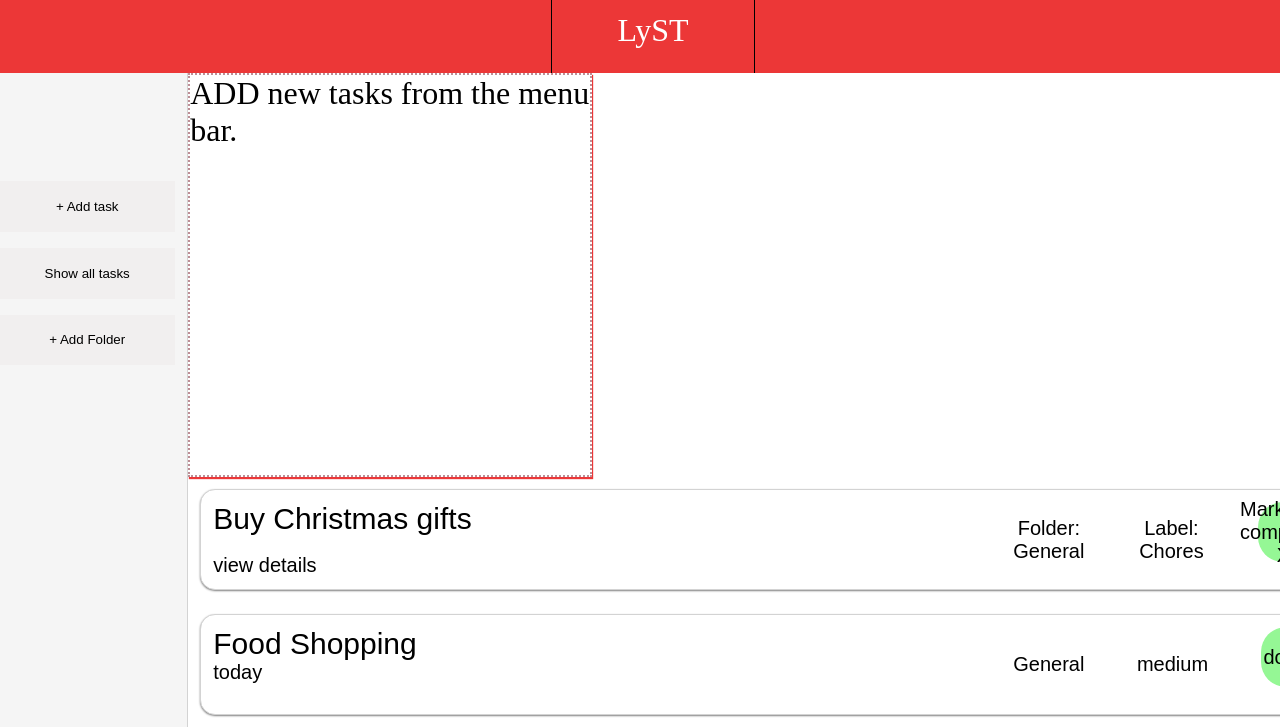
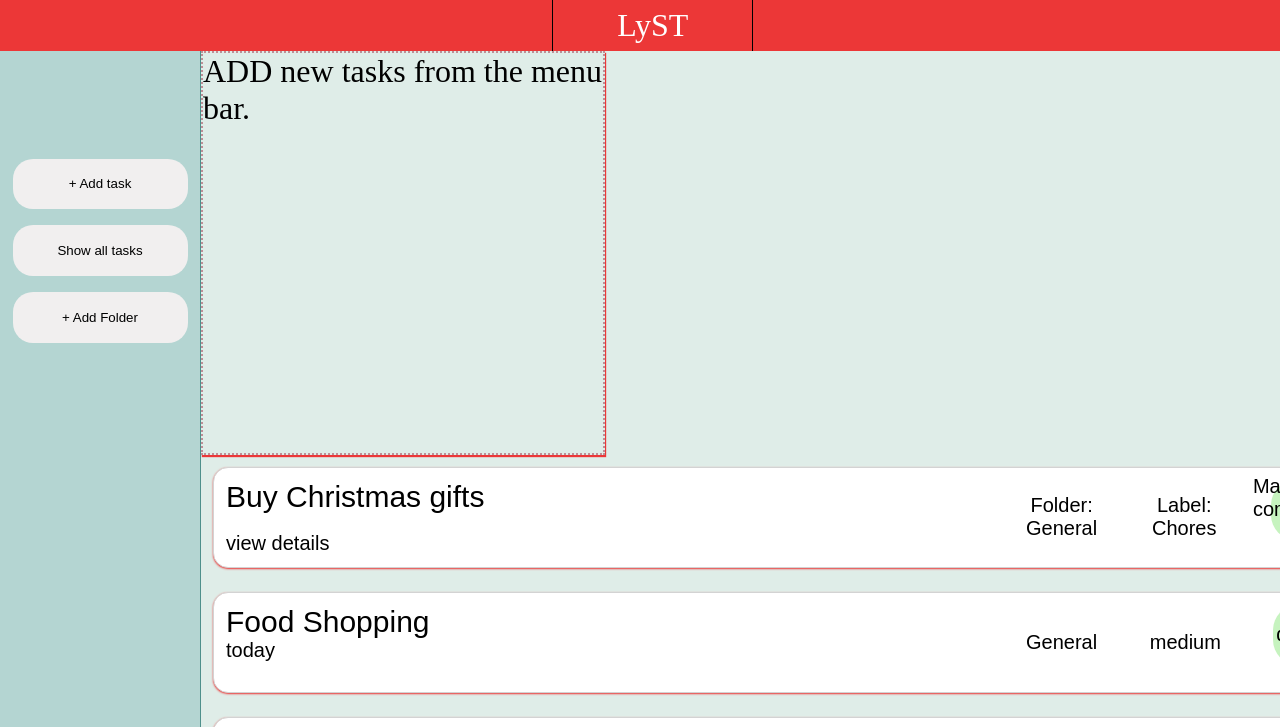
Before and after one commit to MattRueter/TOP_libraryapp, a website built with webpack: page dist/index.html in a window 1280 px wide. Both pictures are taken after a click on the button "Show all tasks". Shown: the top 727 px of the page. Built offline with nearby package versions, Linux system fonts and the light colour scheme.

Commit message:
updated import statements for array to work across modules

```diff
--- a/src/DOM.js
+++ b/src/DOM.js
@@ -1,18 +1,16 @@
-let taskItemArray = [
-	{itemTitle:'Food Shopping', folder:'General', priority:'medium',deadline:'today', completed:'',notes:'Take Victoria with you.'},
-	{itemTitle: 'Cook dinner', folder: 'General', priority:'medium', deadline:'today', completed: '', notes:'make 4 servings'}
-];
+import {taskItemArray} from './index.js';
 
 const display = document.querySelector('.display');
 
 
-//This creates an task item (Could probably be much simpler).
+
+//When the user clicks 'show all tasks' this calls () which loops over
+//taskItemArray anc creates individual cards per item on master list.
+
 const showTasks = document.querySelector('#taskBtn');
 	showTasks.addEventListener('click', () =>{
 		showAllTasks();
 	});
-
-
 
 function showAllTasks(){
 	taskItemArray.forEach(item => {
@@ -21,6 +19,9 @@ function showAllTasks(){
 	const taskItem = document.createElement('div');
 		taskItem.classList.add('taskItem');
 		display.appendChild(taskItem);
+		taskItem.addEventListener('click', () => {
+			console.log('Clicked!');
+		});
 
 			const leftContainer = document.createElement('div');
 			leftContainer.classList.add('.leftContainer');
--- a/src/index.js
+++ b/src/index.js
@@ -1,7 +1,13 @@
 import _ from 'lodash';
 import './styles.css';
+export {taskItemArray};
 import './DOM.js';
 
+
+let taskItemArray = [
+	{itemTitle:'Food Shopping', folder:'General', priority:'medium',deadline:'today', completed:'',notes:'Take Victoria with you.'},
+	{itemTitle: 'Cook dinner', folder: 'General', priority:'medium', deadline:'today', completed: '', notes:'make 4 servings'}
+];
 
 function taskConstructor (title,folder,priority,label,deadline,completed,notes) {
 	this.title = title;
--- a/src/styles.css
+++ b/src/styles.css
@@ -1,9 +1,10 @@
 body{
-	background-color: rgb(225, 243, 241);
-	margin: -1%;
+	background-color: #dfede8;
+	margin: 0%;
 }
 button{
 	border:none;
+	border-radius: 20px;
 	background-color: rgb(241 239 239);
 		margin:4%;
 		height:60px;
@@ -12,8 +13,8 @@ button{
 }
 	button:hover{
 		border-radius: 20px;
-		box-shadow: 0px 1px 0px rgb(255, 233, 233);
-		background-color: rgb(251 236 236);
+		box-shadow: 0px 1px 0px #044a45;
+		background-color: #baf3ef;
 	}
 
 	input{
@@ -33,7 +34,7 @@ button{
 		}
 									/*Main elements navbar, menubar, display area* (always displayed)*/
 .nav{
-	height:60px;
+	height:25px;
 	width:100%;
 	padding:1%;
 	background-color:rgb(236, 55, 55);
@@ -56,8 +57,8 @@ main{
 		.menu{
 			height:1000px;
 			width:250px;
-			border-right: 1px solid lightgray;
-				background-color: rgb(245 245 245);
+			border-right: 1px solid #4e908b;
+				background-color: #b4d5d2;
 
 		}
 			.menuItemContainer{
@@ -72,7 +73,7 @@ main{
 			}
 
 	.display{
-		background-color: white;
+		background-color: #dfede8;
 		height:1000px;
 		width:100%;
 			display:flex;
@@ -164,7 +165,7 @@ and 'modify item box'*/
 				border:1px solid lightgray;
 				border-radius: 15px;
 				background-color: #ffffff;
-				box-shadow: 0px 1px 2px gray;
+				box-shadow: 0px 1px 2px #ec3737;
 			height:75px;
 			width:1200px;
 			margin:1%;
@@ -174,7 +175,7 @@ and 'modify item box'*/
 
 		}
 			.taskItem:hover{
-				box-shadow: 0px 1px 7px gray;
+				box-shadow: 0px 1px 7px #46bd92;
 			}
 					.leftContainer{
 						display:flex;
@@ -204,14 +205,14 @@ and 'modify item box'*/
 							align-items: center;
 						}
 						.markComplete{
-							background: #95f795;
+							background: #c6f3bf;
 							border-radius: 25px;
 							width: 50px;
 							height: 60px;
 
 						}
 						.delete{
-							background: #fb3d3d;
+							background: #efa1a1;
 							border-radius: 25px;
 							width: 50px;
 							height: 60px;
```
